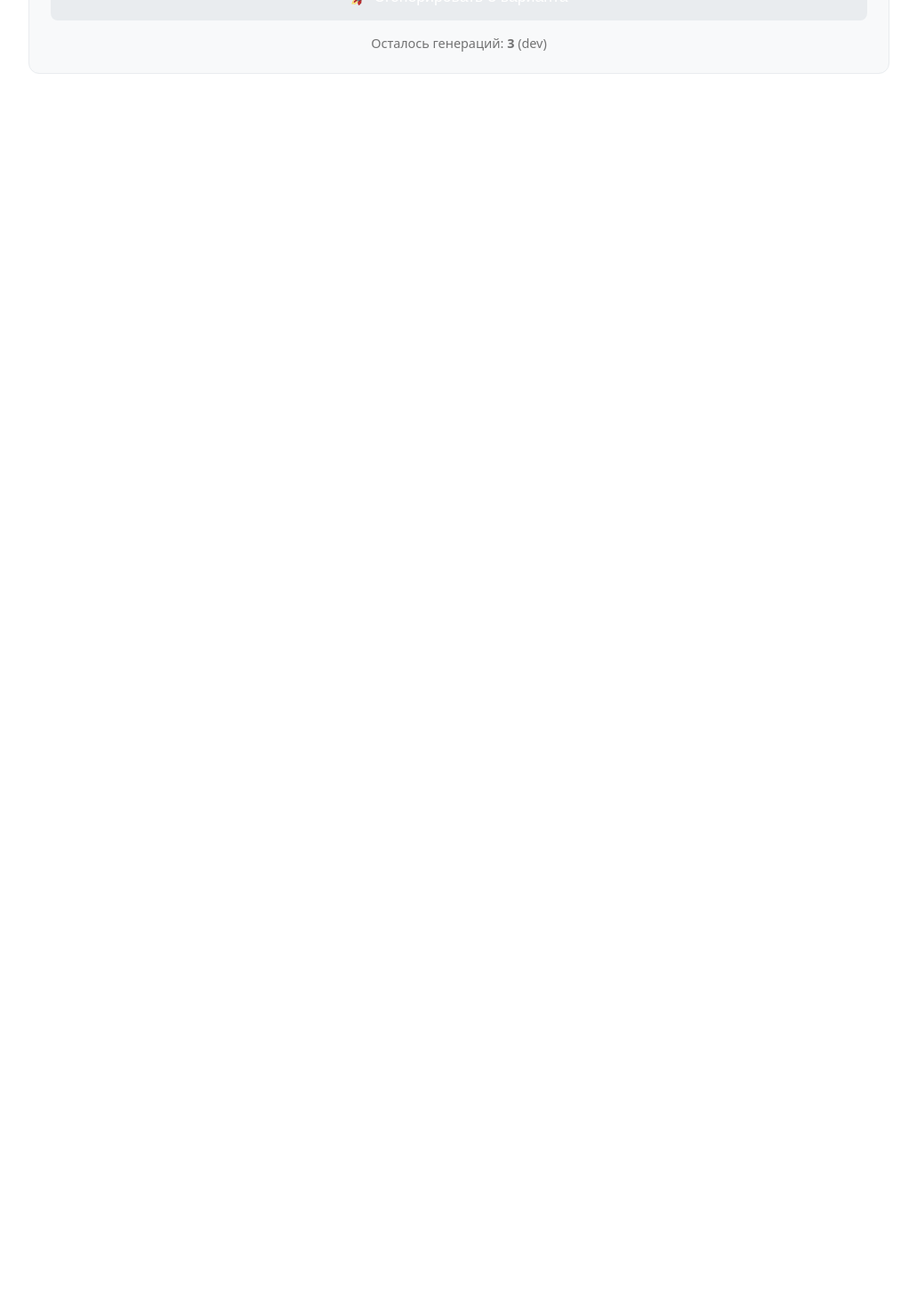
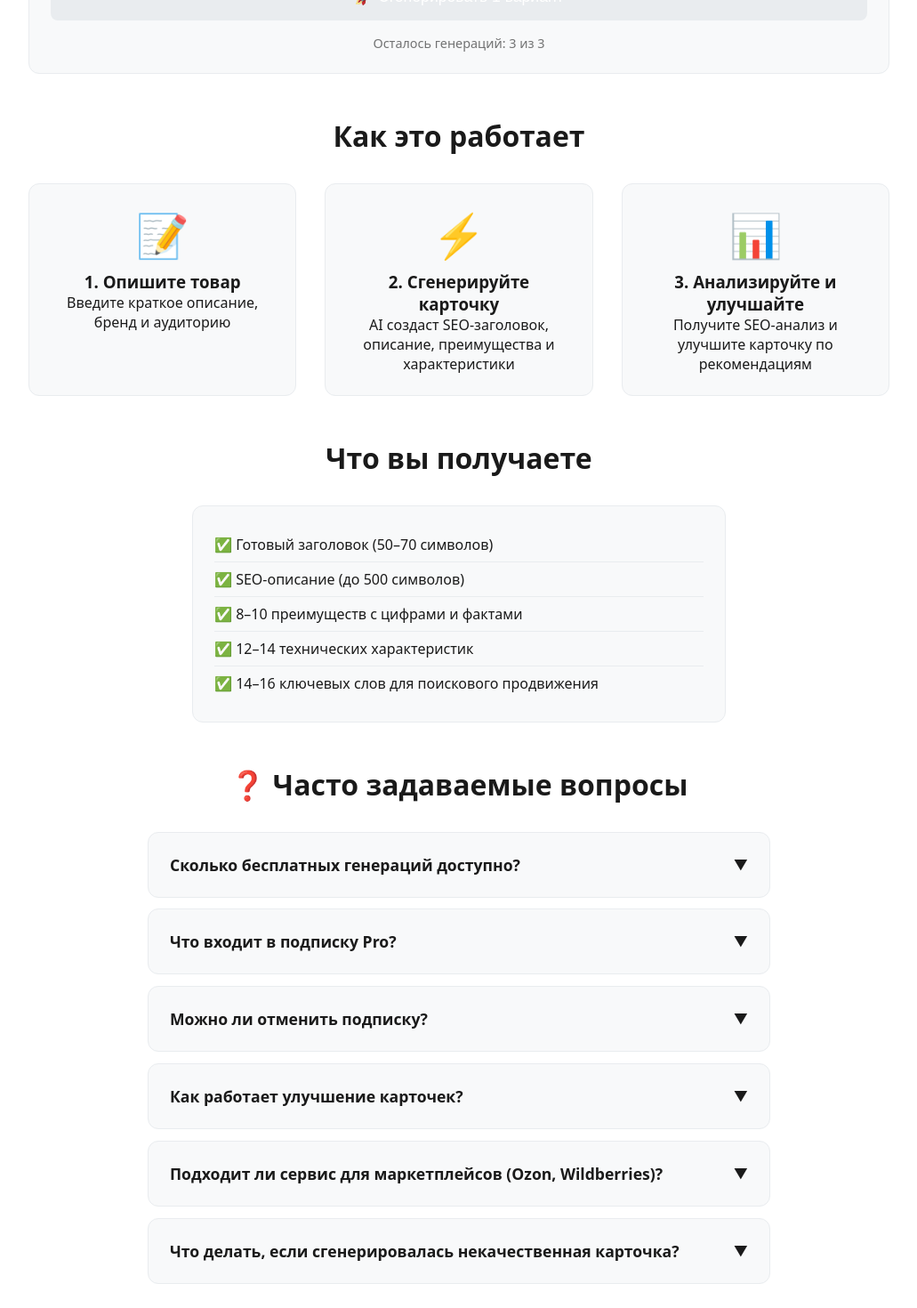
Before and after one commit to fliperrsv/marketcard-ai, a Next.js app: page / in a window 1280 px wide. Shown: the part 580-2050 px from the top of the page at 89% size, without its empty margins (124-1155 px from the left). Before the commit the page ends 800 px from the top, so only its background shows below. Built offline with nearby package versions, Linux system fonts and the light colour scheme.

Commit message:
feat: add FAQ section with accordion

```diff
--- a/app/page.tsx
+++ b/app/page.tsx
@@ -23,7 +23,35 @@ export default function Home() {
   const [analysisResult, setAnalysisResult] = useState(null);
   const [analyzing, setAnalyzing] = useState(false);
   const [isSubscribed, setIsSubscribed] = useState(false);
+  const [openFaq, setOpenFaq] = useState(null); // для аккордеона
   const isDev = process.env.NODE_ENV === "development";
+
+  const faqs = [
+    {
+      q: "Сколько бесплатных генераций доступно?",
+      a: "В бесплатном тарифе вам доступно 3 генерации по 1 варианту каждая. После этого можно оформить подписку Pro или Business для безлимита."
+    },
+    {
+      q: "Что входит в подписку Pro?",
+      a: "Pro даёт безлимитные генерации по 3 варианта за раз, улучшение карточек по SEO-анализу, историю генераций и экспорт в PDF/CSV."
+    },
+    {
+      q: "Можно ли отменить подписку?",
+      a: "Да, отмена подписки происходит через личный кабинет Lava.top. После отмены доступ к платным функциям сохраняется до конца оплаченного периода."
+    },
+    {
+      q: "Как работает улучшение карточек?",
+      a: "После генерации вы получаете SEO-анализ с оценкой и рекомендациями. Нажав «Улучшить», AI перепишет карточку с учётом этих рекомендаций, повышая её качество."
+    },
+    {
+      q: "Подходит ли сервис для маркетплейсов (Ozon, Wildberries)?",
+      a: "Да, карточки оптимизированы под требования маркетплейсов: заголовки, описания, характеристики и ключевые слова соответствуют стандартам Ozon, Wildberries и Яндекс.Маркет."
+    },
+    {
+      q: "Что делать, если сгенерировалась некачественная карточка?",
+      a: "Вы всегда можете отредактировать карточку вручную, нажав «Редактировать», или повторно нажать «Улучшить с учётом SEO» для доработки. Также можно изменить описание и тональность и сгенерировать заново."
+    }
+  ];
 
   useEffect(() => {
     if (typeof window !== "undefined") {
@@ -54,10 +82,11 @@ export default function Home() {
     setResults([]);
     setAnalysisResult(null);
     try {
+      const variants = isSubscribed ? 3 : 1;
       const res = await fetch("/api/generate-seo", {
         method: "POST",
         headers: { "Content-Type": "application/json" },
-        body: JSON.stringify({ description, tone, brand, audience, competitors })
+        body: JSON.stringify({ description, tone, brand, audience, competitors, variants })
       });
       const data = await res.json();
       if (data.success) {
@@ -111,6 +140,10 @@ export default function Home() {
   }
 
   async function improveSEO() {
+    if (!isSubscribed) {
+      alert("Функция улучшения доступна только по подписке Pro или Business");
+      return;
+    }
     if (!results.length) return;
     const currentCard = results[selectedIndex];
     if (!currentCard) return;
@@ -227,6 +260,7 @@ export default function Home() {
       </div>
 
       {tab === "generator" && (
+        <>
           <div className="card" style={{ display: "flex", flexDirection: "column", gap: "1rem" }}>
             <textarea value={description} onChange={(e) => setDescription(e.target.value)} placeholder="Описание товара..." rows={3} style={{ width: "100%", padding: "0.8rem", borderRadius: 8, border: "1px solid var(--border)", background: "var(--bg)", color: "var(--text)" }} />
             <input value={brand} onChange={(e) => setBrand(e.target.value)} placeholder="Бренд (необязательно)" style={{ padding: "0.8rem", borderRadius: 8, border: "1px solid var(--border)", background: "var(--bg)", color: "var(--text)" }} />
@@ -239,12 +273,74 @@ export default function Home() {
               <option value="научный">Научный</option>
             </select>
             <button onClick={generateSEO} disabled={loading || !description.trim()} style={{ padding: "1rem", background: loading || !description.trim() ? "var(--border)" : "var(--primary)", color: "#fff", border: "none", borderRadius: 8, fontSize: "1.1rem", cursor: "pointer" }}>
-            {loading ? "Генерация..." : "🚀 Сгенерировать 3 варианта"}
+              {loading ? "Генерация..." : isSubscribed ? "🚀 Сгенерировать 3 варианта" : "🚀 Сгенерировать 1 вариант"}
             </button>
             <div style={{ fontSize: "0.9rem", color: "var(--text)", opacity: 0.6, textAlign: "center" }}>
-            Осталось генераций: <strong>{isSubscribed ? "∞ (подписка)" : generationsLeft}</strong> {isDev ? "(dev)" : ""}
+              {isSubscribed ? "∞ (подписка)" : `Осталось генераций: ${generationsLeft} из 3`}
+              {!isSubscribed && generationsLeft === 0 && (
+                <span style={{ display: "block", color: "#e74c3c" }}>Закончились — оформите подписку</span>
+              )}
             </div>
           </div>
+
+          {/* Блок "Как это работает" */}
+          <div style={{ marginTop: "3rem" }}>
+            <h2 style={{ textAlign: "center", fontSize: "2rem", marginBottom: "2rem" }}>Как это работает</h2>
+            <div style={{
+              display: "grid",
+              gridTemplateColumns: "repeat(auto-fit, minmax(200px, 1fr))",
+              gap: "2rem",
+            }}>
+              <div className="card" style={{ textAlign: "center" }}>
+                <div style={{ fontSize: "3rem", marginBottom: "0.5rem" }}>📝</div>
+                <h3>1. Опишите товар</h3>
+                <p>Введите краткое описание, бренд и аудиторию</p>
+              </div>
+              <div className="card" style={{ textAlign: "center" }}>
+                <div style={{ fontSize: "3rem", marginBottom: "0.5rem" }}>⚡</div>
+                <h3>2. Сгенерируйте карточку</h3>
+                <p>AI создаст SEO-заголовок, описание, преимущества и характеристики</p>
+              </div>
+              <div className="card" style={{ textAlign: "center" }}>
+                <div style={{ fontSize: "3rem", marginBottom: "0.5rem" }}>📊</div>
+                <h3>3. Анализируйте и улучшайте</h3>
+                <p>Получите SEO-анализ и улучшите карточку по рекомендациям</p>
+              </div>
+            </div>
+          </div>
+
+          {/* Блок "Что вы получаете" */}
+          <div style={{ marginTop: "3rem" }}>
+            <h2 style={{ textAlign: "center", fontSize: "2rem", marginBottom: "2rem" }}>Что вы получаете</h2>
+            <div className="card" style={{ maxWidth: "600px", margin: "0 auto" }}>
+              <ul style={{ listStyle: "none", padding: 0 }}>
+                <li style={{ padding: "0.5rem 0", borderBottom: "1px solid var(--border)" }}>✅ Готовый заголовок (50–70 символов)</li>
+                <li style={{ padding: "0.5rem 0", borderBottom: "1px solid var(--border)" }}>✅ SEO-описание (до 500 символов)</li>
+                <li style={{ padding: "0.5rem 0", borderBottom: "1px solid var(--border)" }}>✅ 8–10 преимуществ с цифрами и фактами</li>
+                <li style={{ padding: "0.5rem 0", borderBottom: "1px solid var(--border)" }}>✅ 12–14 технических характеристик</li>
+                <li style={{ padding: "0.5rem 0" }}>✅ 14–16 ключевых слов для поискового продвижения</li>
+              </ul>
+            </div>
+          </div>
+
+          {/* Блок FAQ */}
+          <div style={{ marginTop: "3rem" }}>
+            <h2 style={{ textAlign: "center", fontSize: "2rem", marginBottom: "2rem" }}>❓ Часто задаваемые вопросы</h2>
+            <div style={{ maxWidth: "700px", margin: "0 auto" }}>
+              {faqs.map((faq, idx) => (
+                <div key={idx} className="card" style={{ marginBottom: "0.8rem", cursor: "pointer" }} onClick={() => setOpenFaq(openFaq === idx ? null : idx)}>
+                  <div style={{ display: "flex", justifyContent: "space-between", alignItems: "center" }}>
+                    <h3 style={{ fontSize: "1.1rem", margin: 0 }}>{faq.q}</h3>
+                    <span>{openFaq === idx ? "▲" : "▼"}</span>
+                  </div>
+                  {openFaq === idx && (
+                    <p style={{ marginTop: "0.8rem", opacity: 0.8 }}>{faq.a}</p>
+                  )}
+                </div>
+              ))}
+            </div>
+          </div>
+        </>
       )}
 
       {tab === "history" && (
@@ -272,19 +368,39 @@ export default function Home() {
             maxWidth: "800px",
             margin: "0 auto",
           }}>
+            {/* Бесплатный тариф */}
+            <div className="card" style={{ textAlign: "center", background: "rgba(255,255,255,0.03)", backdropFilter: "blur(10px)", border: "1px solid var(--border)" }}>
+              <h3 style={{ fontSize: "1.5rem" }}>Free</h3>
+              <p style={{ fontSize: "2rem", fontWeight: 700 }}>0 ₽</p>
+              <p style={{ opacity: 0.7 }}>навсегда</p>
+              <ul style={{ textAlign: "left", margin: "1.5rem 0", padding: 0, listStyle: "none" }}>
+                <li>✅ 1 вариант за раз</li>
+                <li>✅ 3 генерации</li>
+                <li>✅ SEO-анализ</li>
+                <li>❌ Улучшение карточек</li>
+                <li>❌ Экспорт PDF/CSV</li>
+                <li>❌ История генераций</li>
+              </ul>
+              <button style={{ width: "100%", padding: "1rem", background: "#ccc", border: "none", borderRadius: "12px", color: "#666", fontSize: "1.1rem", cursor: "default" }}>Текущий тариф</button>
+            </div>
+
+            {/* Pro */}
             <div className="card" style={{ textAlign: "center", transition: "transform 0.3s, box-shadow 0.3s", background: "rgba(255,255,255,0.05)", backdropFilter: "blur(10px)", border: "1px solid rgba(255,255,255,0.1)" }}>
               <h3 style={{ fontSize: "1.5rem" }}>Pro</h3>
               <p style={{ fontSize: "2.5rem", fontWeight: 700 }}>490 ₽</p>
               <p style={{ opacity: 0.7 }}>/ месяц</p>
               <ul style={{ textAlign: "left", margin: "1.5rem 0", padding: 0, listStyle: "none" }}>
+                <li>✅ 3 варианта за раз</li>
                 <li>✅ Безлимитные генерации</li>
                 <li>✅ SEO-анализ</li>
                 <li>✅ Улучшение карточек</li>
                 <li>✅ История генераций</li>
                 <li>✅ Экспорт PDF/CSV</li>
               </ul>
-              <button onClick={() => handleSubscribe("pro")} style={{ width: "100%", padding: "1rem", background: "linear-gradient(135deg, #667eea 0%, #764ba2 100%)", border: "none", borderRadius: "12px", color: "#fff", fontSize: "1.1rem", cursor: "pointer", transition: "transform 0.2s" }}>Оформить Pro</button>
+              <iframe title="lava.top" style={{ border: "none", width: "350px", height: "60px" }} src="https://widget.lava.top/15b7c604-d062-437a-8c4b-5dbf049bd2a7"></iframe>
             </div>
+
+            {/* Business */}
             <div className="card" style={{ textAlign: "center", transform: "scale(1.02)", border: "2px solid #fbbf24", boxShadow: "0 20px 60px rgba(251,191,36,0.15)", background: "rgba(255,255,255,0.08)", backdropFilter: "blur(10px)" }}>
               <span style={{ background: "#fbbf24", color: "#000", padding: "0.2rem 1rem", borderRadius: "20px", fontSize: "0.8rem", fontWeight: 600, textTransform: "uppercase" }}>Популярный</span>
               <h3 style={{ fontSize: "1.5rem", marginTop: "0.5rem" }}>Business</h3>
@@ -297,15 +413,20 @@ export default function Home() {
                 <li>✅ API доступ</li>
                 <li>✅ Белые этикетки (брендирование)</li>
               </ul>
-              <button onClick={() => handleSubscribe("business")} style={{ width: "100%", padding: "1rem", background: "linear-gradient(135deg, #fbbf24 0%, #f59e0b 100%)", border: "none", borderRadius: "12px", color: "#000", fontSize: "1.1rem", fontWeight: 600, cursor: "pointer", transition: "transform 0.2s" }}>Оформить Business</button>
+              <iframe title="lava.top" style={{ border: "none", width: "350px", height: "60px" }} src="https://widget.lava.top/ID_ДЛЯ_BUSINESS"></iframe>
             </div>
           </div>
+          <p style={{ textAlign: "center", marginTop: "2rem", fontSize: "0.9rem", opacity: 0.6 }}>
+            Бесплатно — 1 вариант, 3 генерации. Подписка — безлимит и 3 варианта за раз.
+          </p>
         </div>
       )}
 
+      {/* Результаты генерации */}
       {results.length > 0 && (
         <div className="card fade-in" style={{ marginTop: "2rem" }}>
-          <h2>✅ Сгенерировано 3 варианта</h2>
+          <h2>✅ Сгенерировано {isSubscribed ? "3 варианта" : "1 вариант"}</h2>
+          {isSubscribed && (
             <div style={{ display: "flex", gap: "0.5rem", marginBottom: "1rem", flexWrap: "wrap" }}>
               {results.map((card, idx) => (
                 <button key={idx} onClick={() => { setSelectedIndex(idx); setTimeout(() => analyzeCurrent(card), 500); }} style={{ padding: "0.3rem 0.8rem", background: selectedIndex === idx ? "var(--primary)" : "transparent", color: selectedIndex === idx ? "#fff" : "var(--text)", border: "1px solid var(--border)", borderRadius: 8, cursor: "pointer" }}>
@@ -313,6 +434,7 @@ export default function Home() {
                 </button>
               ))}
             </div>
+          )}
           <div id="card-content" className="card" style={{ background: "var(--card-bg)", padding: "1rem" }}>
             <h3>{results[selectedIndex].title}</h3>
             <p><strong>Описание:</strong> {results[selectedIndex].description}</p>
@@ -327,7 +449,10 @@ export default function Home() {
             <div><strong>Ключевые слова:</strong> {results[selectedIndex].keywords?.join(", ")}</div>
           </div>
           <div style={{ display: "flex", gap: "0.5rem", marginTop: "1rem", flexWrap: "wrap" }}>
-            <button onClick={improveSEO} disabled={loading} style={{ padding: "0.5rem 1rem", background: "#fd7e14", color: "#fff", border: "none", borderRadius: 8, cursor: "pointer" }}>🔁 Улучшить с учётом SEO</button>
+            <button onClick={improveSEO} disabled={loading || !isSubscribed} style={{ padding: "0.5rem 1rem", background: isSubscribed ? "#fd7e14" : "#ccc", color: "#fff", border: "none", borderRadius: 8, cursor: isSubscribed ? "pointer" : "not-allowed" }}>
+              🔁 Улучшить с учётом SEO
+              {!isSubscribed && " (только Pro/Business)"}
+            </button>
             <button onClick={exportCSV} style={{ padding: "0.5rem 1rem", background: "#28a745", color: "#fff", border: "none", borderRadius: 8, cursor: "pointer" }}>📊 CSV</button>
             <button onClick={exportPDF} style={{ padding: "0.5rem 1rem", background: "#dc3545", color: "#fff", border: "none", borderRadius: 8, cursor: "pointer" }}>📄 PDF</button>
             <button onClick={() => { const t = `Заголовок: ${results[selectedIndex].title}\nОписание: ${results[selectedIndex].description}\nПреимущества: ${results[selectedIndex].advantages?.join(", ")}\nХарактеристики: ${results[selectedIndex].features?.join(", ")}\nКлючевые слова: ${results[selectedIndex].keywords?.join(", ")}`; navigator.clipboard.writeText(t); alert("Скопировано!"); }} style={{ padding: "0.5rem 1rem", background: "#6c5ce7", color: "#fff", border: "none", borderRadius: 8, cursor: "pointer" }}>📋 Копировать</button>
@@ -358,7 +483,7 @@ export default function Home() {
         <div style={{ position: "fixed", top: 0, left: 0, width: "100%", height: "100%", background: "rgba(0,0,0,0.5)", display: "flex", alignItems: "center", justifyContent: "center", zIndex: 1000 }}>
           <div className="card" style={{ background: "var(--card-bg)", padding: "2rem", maxWidth: 400, width: "90%", textAlign: "center" }}>
             <h2>🚀 Бесплатные генерации закончились</h2>
-            <p>Подключи тариф Pro или Business</p>
+            <p>Подключи тариф Pro или Business для безлимита</p>
             <button onClick={() => setShowTariff(false)} style={{ padding: "0.8rem 2rem", background: "var(--primary)", color: "#fff", border: "none", borderRadius: 8, cursor: "pointer" }}>Закрыть</button>
           </div>
         </div>
```
Also changed, not shown: app/api/generate-seo/route.ts (+6 -5 lines). Lines whose indentation alone changed are shown as unchanged.
